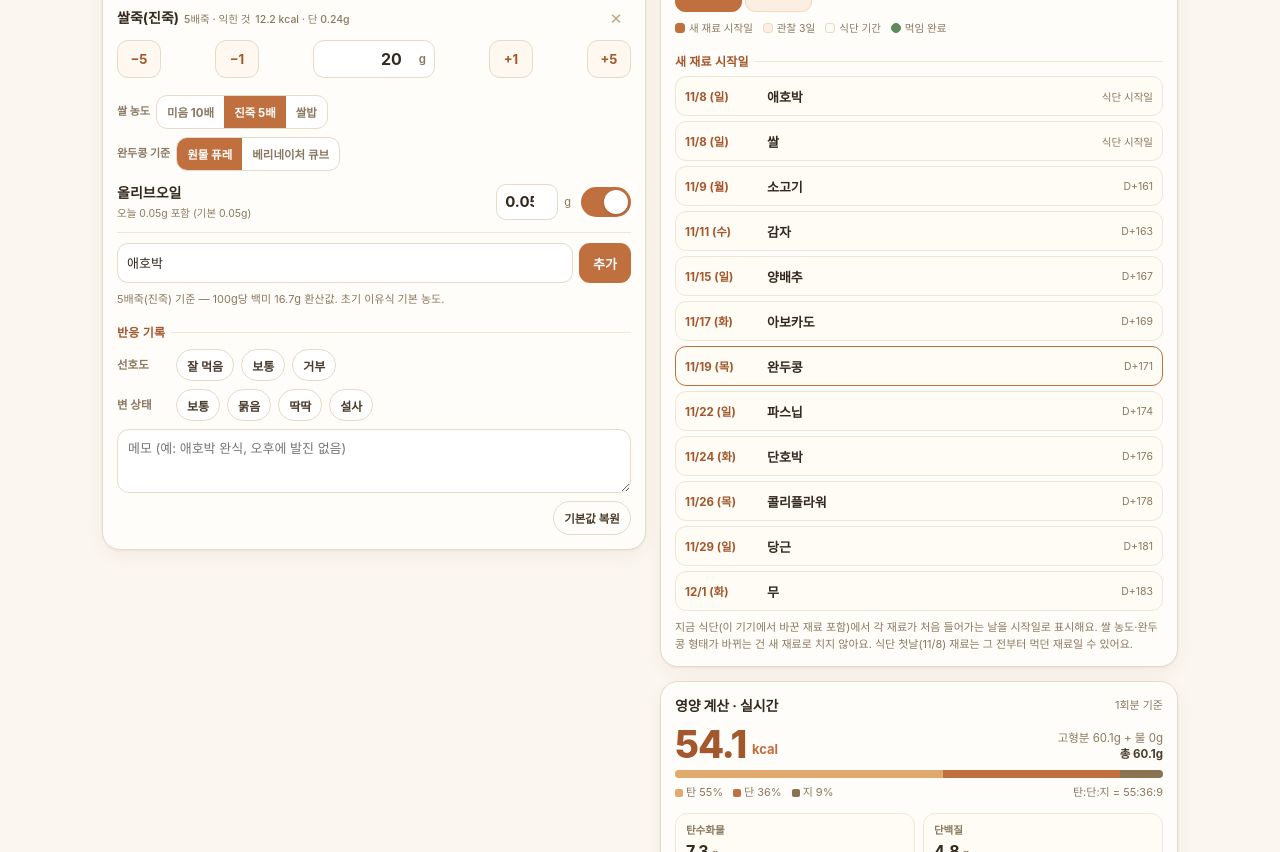
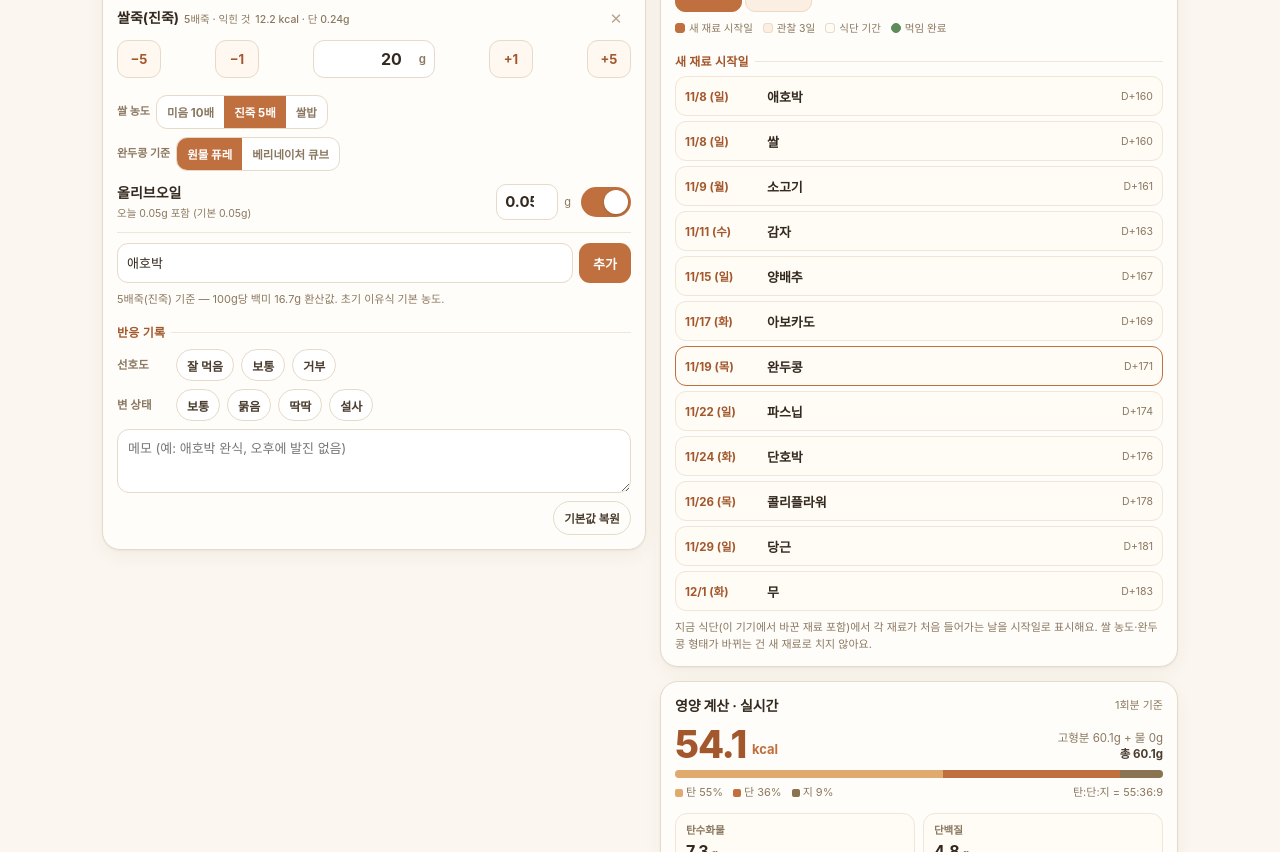
Before and after one commit to shimkiki-cmyk/leah-meal-plan, a plain HTML site: page index.html in a window 1280 px wide. Shown: the part 592-1444 px from the top of the page. Drawn offline with Linux system fonts and the light colour scheme.

```diff
--- a/index.html
+++ b/index.html
@@ -1043,7 +1043,7 @@ function renderCalendar() {
         aria-current="${x.day.id === state.ui.day}">
       <span class="dt">${x.day.dateLabel} (${x.day.dow})</span>
       <span class="nm">${esc(x.name)}</span>
-      <span class="dd">${x.first ? '식단 시작일' : x.day.short}${multi ? ' · 같은 날 2개 이상' : ''}</span>
+      <span class="dd">${x.day.short}${multi ? ' · 같은 날 2개 이상' : ''}</span>
     </button>`;
   }).join('');
   const warnN = Object.keys(info.byDay).filter(id => DAY.get(id).n > 0 && info.byDay[id].length > 1).length;
@@ -1066,7 +1066,7 @@ function renderCalendar() {
     ${warnN ? `<div class="notice show" style="margin:10px 0 0">새 재료가 하루에 2개 이상 시작되는 날이 ${warnN}일 있어요. 반응 원인을 구분하려면 하루에 하나씩 넣는 편이 좋아요.</div>` : ''}
     <div class="sec-t">새 재료 시작일</div>
     <div class="newlist">${items || '<div class="hint">아직 재료가 없습니다.</div>'}</div>
-    <div class="hint">지금 식단(이 기기에서 바꾼 재료 포함)에서 각 재료가 처음 들어가는 날을 시작일로 표시해요. 쌀 농도·완두콩 형태가 바뀌는 건 새 재료로 치지 않아요. 식단 첫날(${DATA.days[0].dateLabel}) 재료는 그 전부터 먹던 재료일 수 있어요.</div>
+    <div class="hint">지금 식단(이 기기에서 바꾼 재료 포함)에서 각 재료가 처음 들어가는 날을 시작일로 표시해요. 쌀 농도·완두콩 형태가 바뀌는 건 새 재료로 치지 않아요.</div>
   `;
 }
 
```
